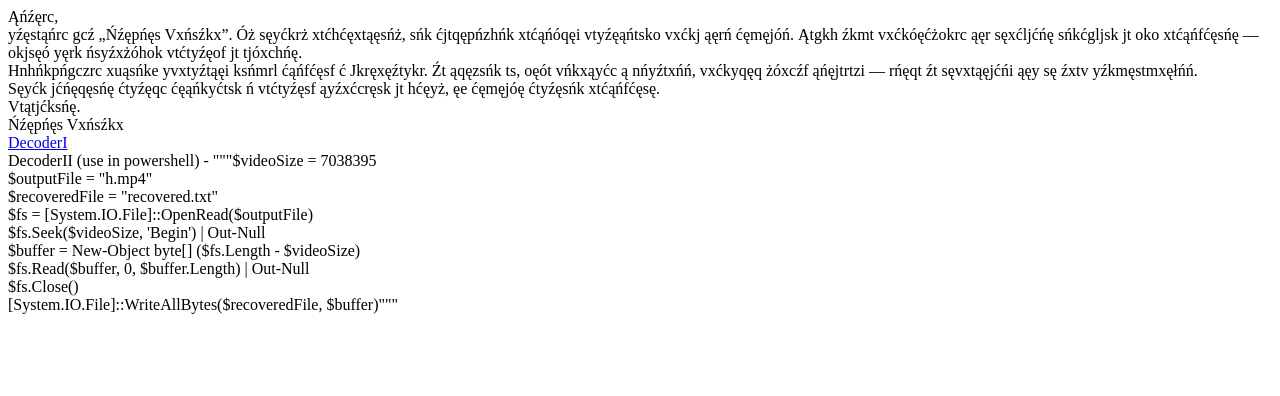
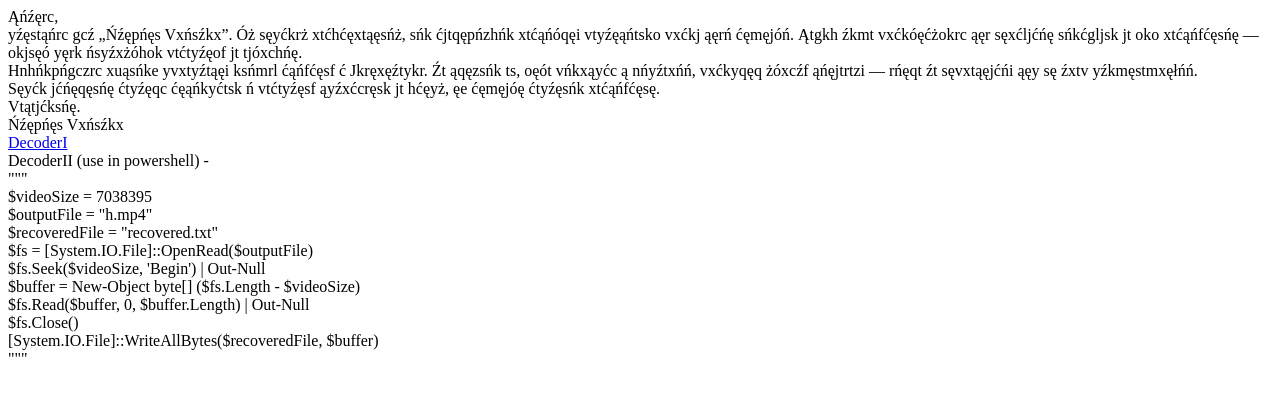
Before and after one commit to italianprinter/16847256, a plain HTML site: page index.html in a window 1280 px wide. Drawn offline with Linux system fonts and the light colour scheme.

Commit message:
Update index.html

```diff
--- a/index.html
+++ b/index.html
@@ -17,7 +17,7 @@ Vtątjćksńę. <br>
 	</div>
 
 	<a href="decoder.py" download>DecoderI</a>
-	<div>DecoderII (use in powershell) - """$videoSize = 7038395 <br>
+	<div>DecoderII (use in powershell) - <br>"""<br>$videoSize = 7038395 <br>
 $outputFile = "h.mp4" <br>
 $recoveredFile = "recovered.txt" <br>
 $fs = [System.IO.File]::OpenRead($outputFile) <br>
@@ -25,7 +25,7 @@ $fs.Seek($videoSize, 'Begin') | Out-Null <br>
 $buffer = New-Object byte[] ($fs.Length - $videoSize) <br>
 $fs.Read($buffer, 0, $buffer.Length) | Out-Null <br>
 $fs.Close() <br>
-[System.IO.File]::WriteAllBytes($recoveredFile, $buffer)"""</div>
+[System.IO.File]::WriteAllBytes($recoveredFile, $buffer)<br>"""</div>
 
 </body>
 </html>
```
